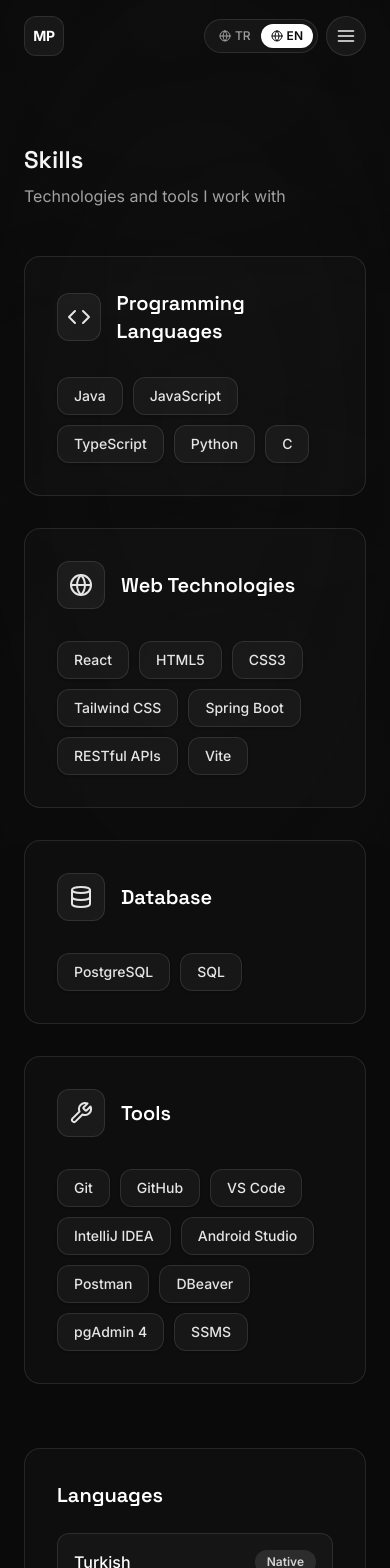
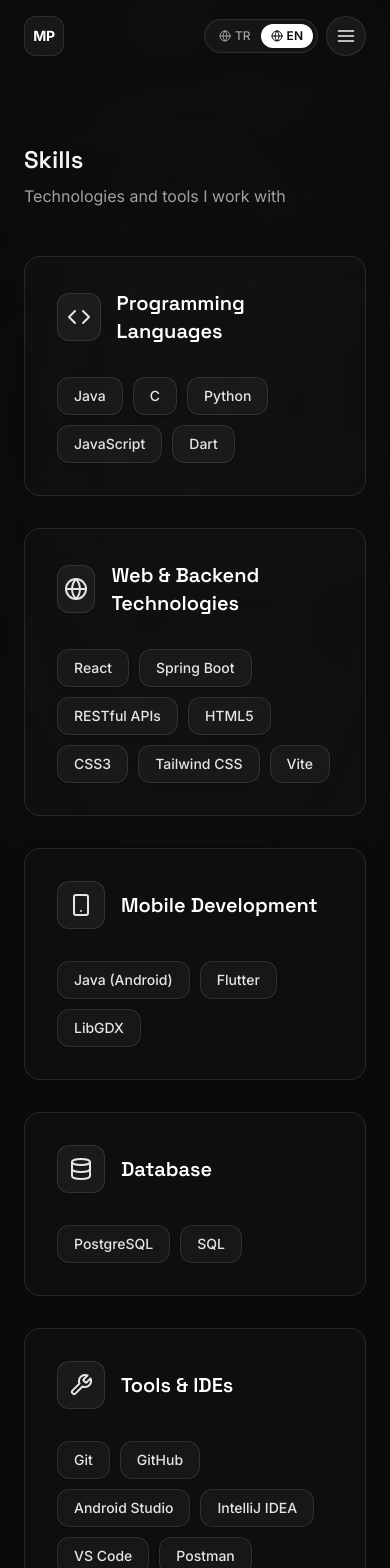
Before and after one commit to MertP06/Portfolio, a React (Vite) app: page /skills in a window 390 px wide. Shown: the top 1568 px of the page. Built offline with nearby package versions, Linux system fonts and the light colour scheme; the HTML template or start-up script is replaced by a standard one.

Commit message:
feat: add Mobile Development category with Flutter, Java Android, LibGDX, and Dart; refine backend and languages

```diff
--- a/src/contexts/LanguageContext.tsx
+++ b/src/contexts/LanguageContext.tsx
@@ -52,9 +52,10 @@ export const translations: Translations = {
     tr: 'Kullandığım teknolojiler ve araçlar',
   },
   'skills.languages': { en: 'Programming Languages', tr: 'Programlama Dilleri' },
-  'skills.web': { en: 'Web Technologies', tr: 'Web Teknolojileri' },
+  'skills.web': { en: 'Web & Backend Technologies', tr: 'Web & Backend Teknolojileri' },
+  'skills.mobile': { en: 'Mobile Development', tr: 'Mobil Geliştirme' },
   'skills.database': { en: 'Database', tr: 'Veritabanı' },
-  'skills.tools': { en: 'Tools', tr: 'Araçlar' },
+  'skills.tools': { en: 'Tools & IDEs', tr: 'Araçlar & IDE\'ler' },
   'skills.spoken': { en: 'Languages', tr: 'Diller' },
 
   // Experience Page
--- a/src/data/profile.ts
+++ b/src/data/profile.ts
@@ -45,15 +45,16 @@ export const profile = {
   },
 
   skills: {
-    languages: ['Java', 'JavaScript', 'TypeScript', 'Python', 'C'],
-    web: ['React', 'HTML5', 'CSS3', 'Tailwind CSS', 'Spring Boot', 'RESTful APIs', 'Vite'],
+    languages: ['Java', 'C', 'Python', 'JavaScript', 'Dart'],
+    web: ['React', 'Spring Boot', 'RESTful APIs', 'HTML5', 'CSS3', 'Tailwind CSS', 'Vite'],
+    mobile: ['Java (Android)', 'Flutter', 'LibGDX'],
     database: ['PostgreSQL', 'SQL'],
     tools: [
       'Git',
       'GitHub',
+      'Android Studio',
+      'IntelliJ IDEA',
       'VS Code',
-      'IntelliJ IDEA',
-      'Android Studio',
       'Postman',
       'DBeaver',
       'pgAdmin 4',
--- a/src/pages/Skills.tsx
+++ b/src/pages/Skills.tsx
@@ -1,4 +1,4 @@
-import { FiCode, FiGlobe, FiDatabase, FiTool } from 'react-icons/fi'
+import { FiCode, FiGlobe, FiDatabase, FiTool, FiSmartphone } from 'react-icons/fi'
 import Reveal from '../components/Reveal'
 import SectionHeading from '../components/SectionHeading'
 import { profile } from '../data/profile'
@@ -17,6 +17,11 @@ export default function Skills() {
       labelKey: 'skills.web',
       icon: FiGlobe,
       items: profile.skills.web,
+    },
+    {
+      labelKey: 'skills.mobile',
+      icon: FiSmartphone,
+      items: profile.skills.mobile,
     },
     {
       labelKey: 'skills.database',
```
